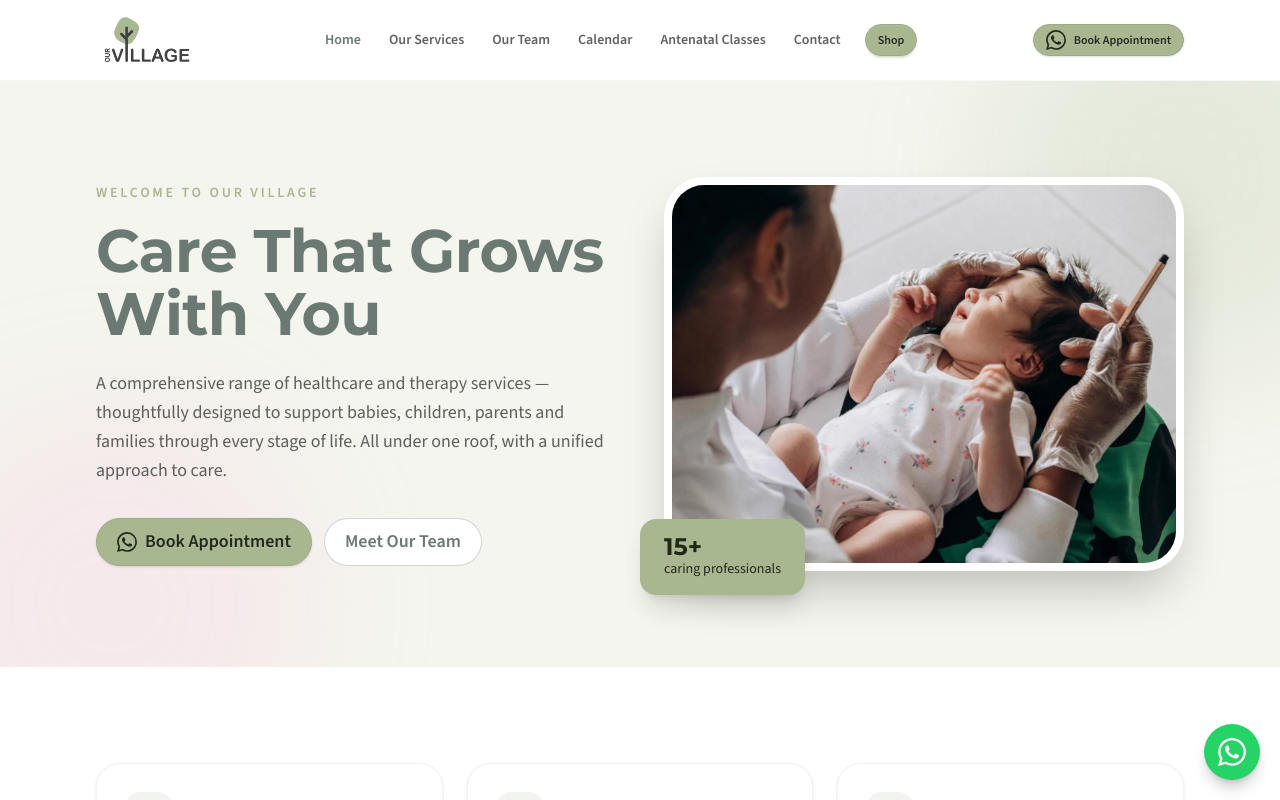
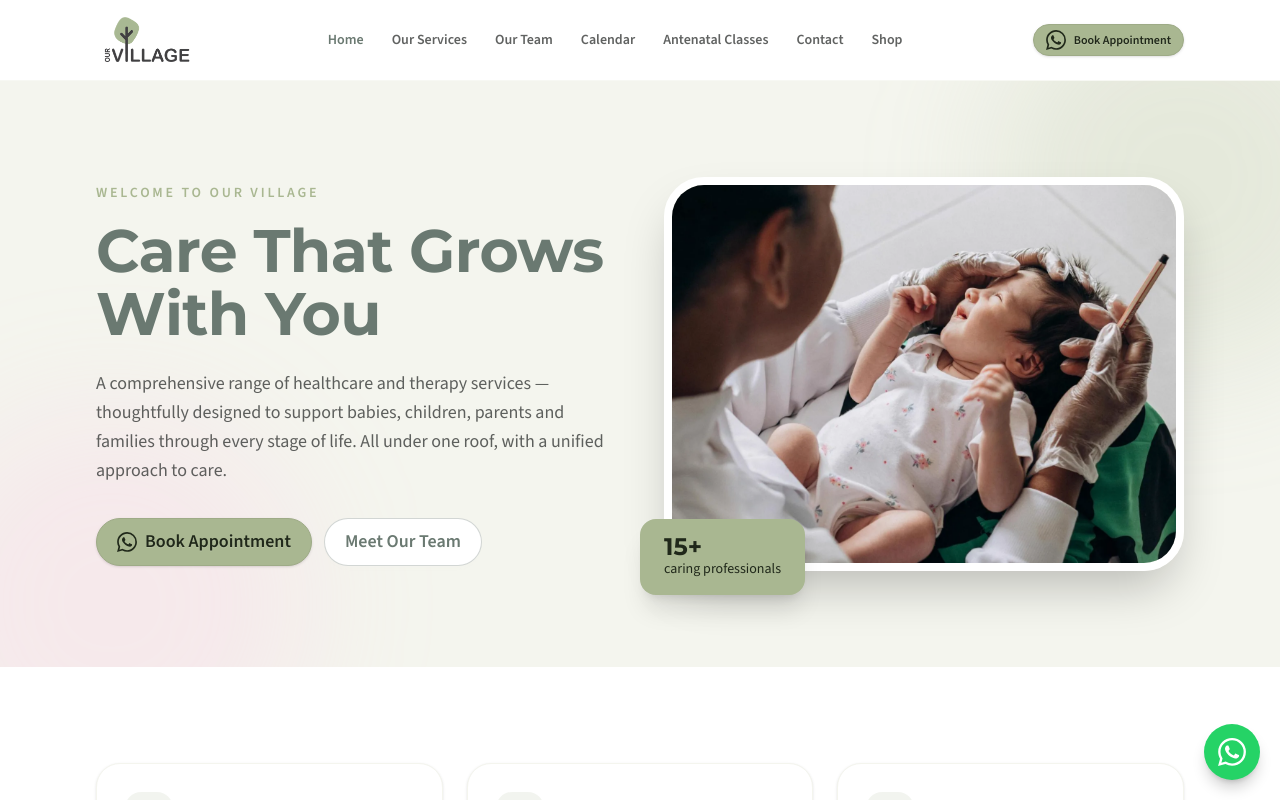
Before and after one commit to JacquesArlow/our-village, a Nuxt app: page / in a window 1280 px wide. Shown: the top 800 px of the page. Built offline with nearby package versions, Linux system fonts and the light colour scheme.

Commit message:
Match Shop link to navbar menu styling

```diff
--- a/components/AppHeader.vue
+++ b/components/AppHeader.vue
@@ -32,7 +32,7 @@ const links = [
         >
           {{ l.label }}
         </NuxtLink>
-        <a :href="site.shopUrl" class="btn btn-primary btn-sm ml-2 rounded-full font-semibold normal-case" aria-label="Shop JanaS online">Shop</a>
+        <a :href="site.shopUrl" class="rounded-full px-3 py-2 text-sm font-semibold text-base-content/75 transition-colors hover:bg-base-200 hover:text-secondary" aria-label="Shop JanaS online">Shop</a>
       </nav>
 
       <div class="hidden lg:block">
@@ -73,7 +73,7 @@ const links = [
           >
             {{ l.label }}
           </NuxtLink>
-          <a :href="site.shopUrl" class="btn btn-primary mt-2 rounded-full font-semibold normal-case" aria-label="Shop JanaS online">Shop</a>
+          <a :href="site.shopUrl" class="rounded-xl px-4 py-3 font-semibold text-base-content/80 hover:bg-base-200" aria-label="Shop JanaS online">Shop</a>
           <WhatsAppButton class="mt-2" block />
         </nav>
       </div>
```
